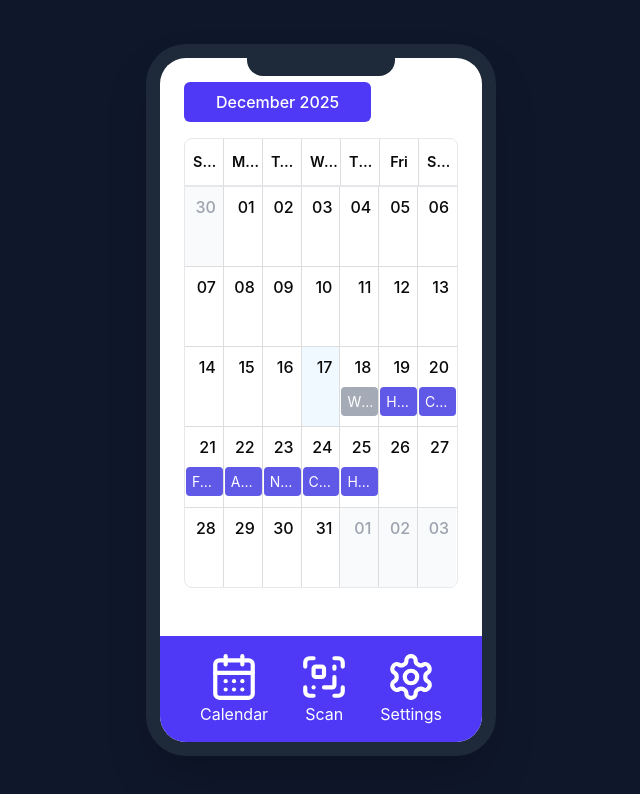
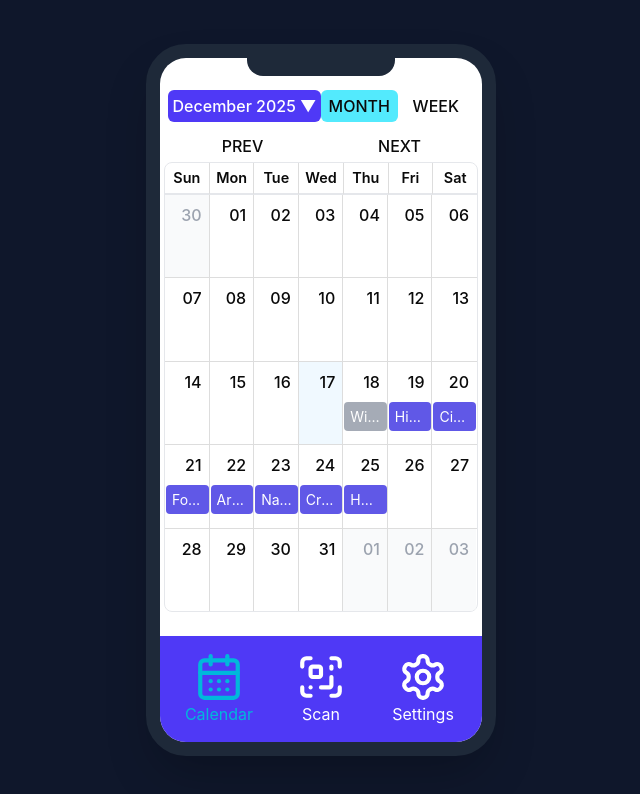
Before and after one commit to SudyStefan/MSD_UX_Prototype, a React (Vite) app: page / in a window 1280 px wide. Both pictures are taken after typing "name@example.com", "Sample123" into the empty fields and a click on the button "Log In". Shown: the top 794 px of the page, without its empty margins (319-959 px from the left). Built offline with nearby package versions, Linux system fonts and the light colour scheme.

Commit message:
only add booking feature missing

```diff
--- a/src/app/components/CalendarView.tsx
+++ b/src/app/components/CalendarView.tsx
@@ -6,20 +6,15 @@ import { Event, GuideSignup } from "../types/event";
 const localizer = momentLocalizer(moment);
 
 const months = [
-  "January",
-  "February",
-  "March",
-  "April",
-  "May",
-  "June",
-  "July",
-  "August",
-  "September",
-  "October",
-  "November",
-  "December"
+  "August 2025",
+  "September 2025",
+  "October 2025",
+  "November 2025",
+  "December 2025",
+  "January 2026",
+  "February 2026",
+  "March 2026"
 ];
-
 
 interface CalendarViewProps {
   events: Event[];
@@ -47,6 +42,22 @@ export const CalendarView = ({
     setDropdownOpen(!dropdownOpen);
   };
 
+  const handleNext = () => {
+    view === "month"
+      ? setDate(new Date(date.getFullYear(), date.getMonth() + 1, 1))
+      : setDate(
+          new Date(date.getFullYear(), date.getMonth(), date.getDate() + 7)
+        );
+  };
+
+  const handlePrev = () => {
+    view === "month"
+      ? setDate(new Date(date.getFullYear(), date.getMonth() - 1, 1))
+      : setDate(
+          new Date(date.getFullYear(), date.getMonth(), date.getDate() - 7)
+        );
+  };
+
   const eventStyleGetter = (event: Event) => {
     const isFull = event.guidesSignedUp >= event.guidesNeeded;
     const isSignedUp = signedUpEvents.has(event.id);
@@ -71,43 +82,51 @@ export const CalendarView = ({
   };
 
   return (
-    <div className="flex-1 p-6">
-      <div className="text-2xl font-bold mb-4">
+    <div className="px-1 flex-1 pt-6">
+      <div className="flex flex-row justify-between px-1 pt-2 text-2xl font-bold mb-2">
         <button
           onClick={() => setDropdownOpen(!dropdownOpen)}
-          className="px-4 py-2 bg-indigo-600 text-white rounded-md hover:bg-indigo-700 transition-colors relative"
+          className="w-full bg-indigo-600 text-white rounded-md hover:bg-indigo-700 transition-colors relative"
         >
-          <p className="px-4">
-            {date.toLocaleString("en-US", {
-              month: "long",
-              year: "numeric"
-            })}
-          </p>
+          {date.toLocaleString("en-US", {
+            month: "long",
+            year: "numeric"
+          }) + " ▼"}
         </button>
 
         {dropdownOpen && (
-          <ul className="absolute top-2 bg-indigo-600 border mt-2 rounded-md shadow-lg z-10 text-white px-5 py-2">
-            <li onClick={() => handleDropdown(new Date(2025, 8, 1))}>
-              September 2026
-            </li>
-            <li onClick={() => handleDropdown(new Date(2025, 9, 1))}>
-              October 2026
-            </li>
-            <li onClick={() => handleDropdown(new Date(2025, 10, 1))}>
-              November 2026
-            </li>
-            <li onClick={() => handleDropdown(new Date(2025, 11, 1))}>
-              December 2026
-            </li>
-            <li onClick={() => handleDropdown(new Date(2026, 0, 1))}>
-              January 2027
-            </li>
+          <ul className="absolute top-6 bg-indigo-600 border rounded-md shadow-lg z-10 text-white ">
+            {months.map((month) => (
+              <li
+                key={month}
+                className="flex justify-center hover:bg-indigo-700 transition-colors"
+              >
+                <button
+                  onClick={() => handleDropdown(new Date(month))}
+                  className="justify-center align-center px-5 py-1"
+                >
+                  {month}
+                </button>
+              </li>
+            ))}
           </ul>
         )}
+
+        <div className="w-full flex align-between">
+          <button className={"min-h-8 w-full rounded-md hover:bg-cyan-300" + (view === "month" ? " bg-cyan-300" : "")} onClick={() => setView("month")}>MONTH</button>
+          <button className={"min-h-8 w-full rounded-md hover:bg-cyan-300" + (view === "week" ? " bg-cyan-300" : "")} onClick={() => setView("week")}>WEEK</button>
+        </div>
+      </div>
+      <div className="flex justify-around align-center">
+        <button className="min-h-8 w-full hover:bg-cyan-300" onClick={() => handlePrev()}>PREV</button>
+        <button className="w-full min-h-8 hover:bg-cyan-300" onClick={() => handleNext()}>NEXT</button>
       </div>
       <Calendar
         toolbar={false}
         localizer={localizer}
+        formats={{
+          timeGutterFormat: 'HH:mm'
+        }}
         events={events}
         startAccessor="start"
         endAccessor="end"
@@ -116,10 +135,11 @@ export const CalendarView = ({
         onSelectEvent={handleSelectEvent}
         eventPropGetter={eventStyleGetter}
         view={view}
-        onView={() => {}}
+        views={['month', 'week']}
+        onView={setView}
         date={date}
         onNavigate={setDate}
-        //popup
+        popup
       />
     </div>
   );
--- a/src/app/components/Root.tsx
+++ b/src/app/components/Root.tsx
@@ -53,26 +53,26 @@ export function Root({
       </div>
 
       {/* Footer */}
-      <div className="bg-indigo-600 text-white px-10 py-4 flex items-center justify-between shadow-md">
+      <div className="bg-indigo-600 text-white px-2 p-4 flex items-center justify-between shadow-md">
         <div
           onClick={() => setRoute(Route.CALENDAR)}
-          className="flex flex-col items-center"
+          className={"flex flex-col w-full items-center hover:text-cyan-500" + (route === Route.CALENDAR ? " text-cyan-500" : "")}
         >
           <CalendarDays size={50} />
           <p>Calendar</p>
         </div>
         <div
           onClick={() => setRoute(Route.SCAN)}
-          className="flex flex-col items-center"
+          className={"flex flex-col w-full items-center hover:text-cyan-500" + (route === Route.SCAN ? " text-cyan-500" : "")}
         >
-          <ScanQrCode size={50} />
+          <ScanQrCode size={50} className={route === Route.SCAN ? " text-cyan-600" : ""} />
           <p>Scan</p>
         </div>
         <div
           onClick={() => setRoute(Route.SETTINGS)}
-          className="flex flex-col items-center"
+          className={"flex flex-col w-full items-center hover:text-cyan-500" + (route === Route.SETTINGS ? " text-cyan-500" : "")}
         >
-          <Settings size={50} />
+          <Settings size={50} className={route === Route.SETTINGS ? " text-cyan-600" : ""} />
           <p>Settings</p>
         </div>
       </div>
--- a/src/styles/calendar.css
+++ b/src/styles/calendar.css
@@ -89,3 +89,23 @@
   background-color: #ef4444;
   height: 2px;
 }
+
+/* Hides the "all day" label in the left gutter */
+.rbc-time-header-gutter .rbc-allday-cell {
+  display: none;
+}
+
+.rbc-header {
+  text-wrap: auto;
+  padding: 4px 0px;
+}
+
+/* Hides the actual "all day" row in the header */
+.rbc-time-header-content .rbc-allday-cell {
+  display: none;
+}
+
+/* Removes the extra padding/border left behind by the hidden row */
+.rbc-time-header.rbc-overflowing {
+  border-right: none;
+}
```
